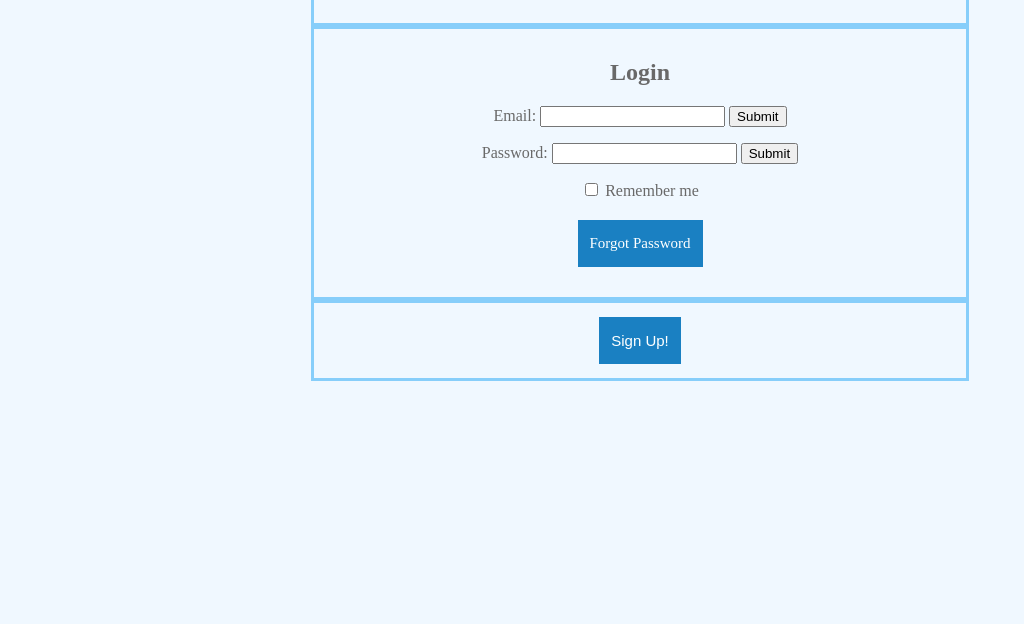
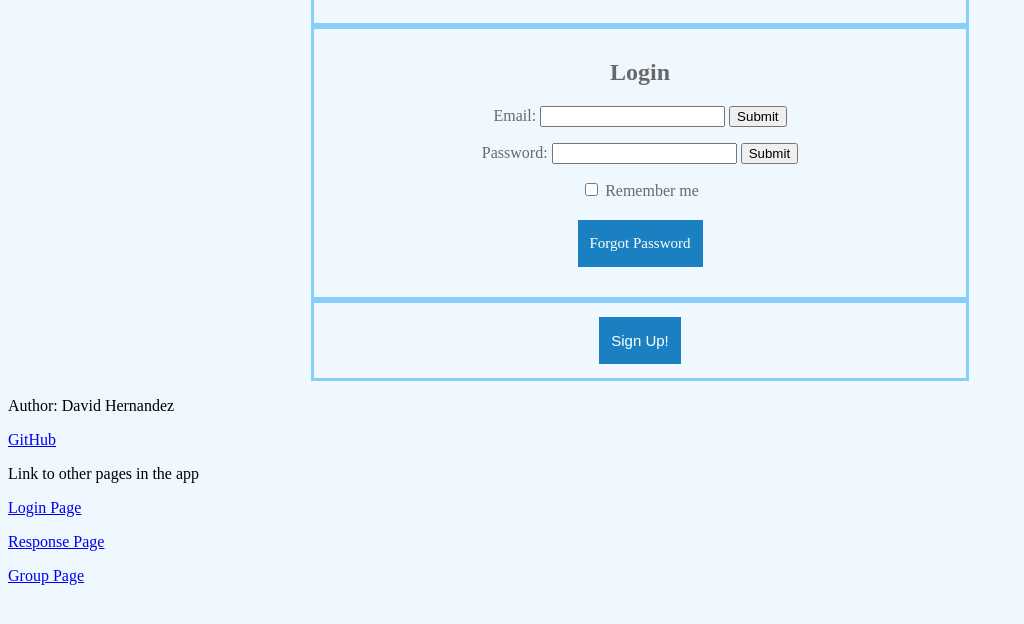
Before and after one commit to DavidHUT/Startup, a plain HTML site: page index.html in a window 1280 px wide. Shown: the part 122-746 px from the top of the page, without its empty margins (0-1024 px from the left). Drawn offline with Linux system fonts and the light colour scheme.

Commit message:
I added a footer so that It can point to my GitHub for the project, as well as the links to the other pages so that you can see those before they are implemented in the java script section

```diff
--- a/index.html
+++ b/index.html
@@ -8,7 +8,6 @@
 </head>
 
 <body>
-
     <header>
         <h1>The Cloud</h1>
         <p>Made by David Hernandez</p>
@@ -51,6 +50,21 @@
         <input type="button" class="button" value="Sign Up!" />
     </div>
 
+    <footer>
+        <p>Author: David Hernandez</p>
+        <p><a href="https://github.com/DavidHUT/Startup.git">GitHub</a></p>
+
+        <p>Link to other pages in the app</p>
+        <p>
+            <a class="nav-link active" href="index.html">Login Page</a>
+        </p>
+        <p>
+            <a class="nav-link" href="response.html">Response Page</a>
+        </p>
+        <p>
+            <a class="nav-link" href="group.html">Group Page</a>
+        </p>
+    </footer>
 </body>
 
 </html>
```
Also changed, not shown: group.html (+16 -10 lines), response.html (+18 -0 lines).
